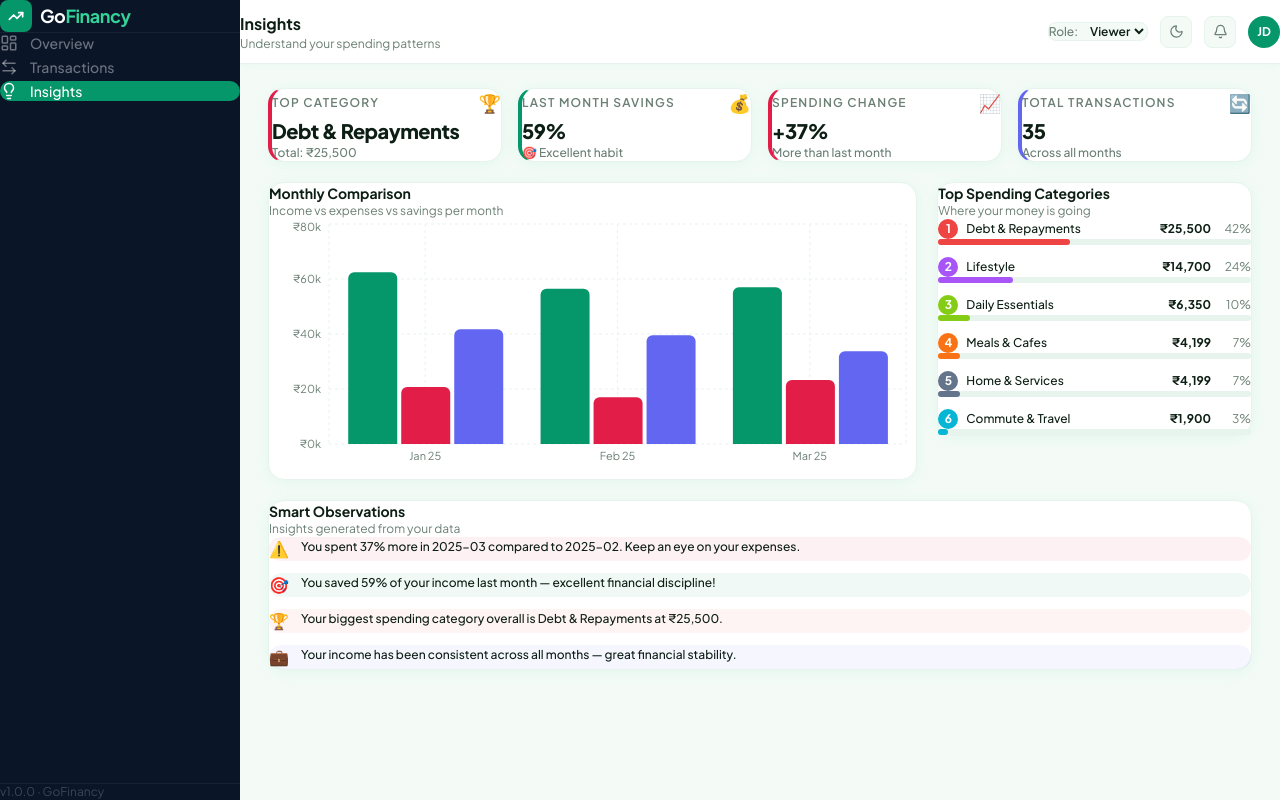
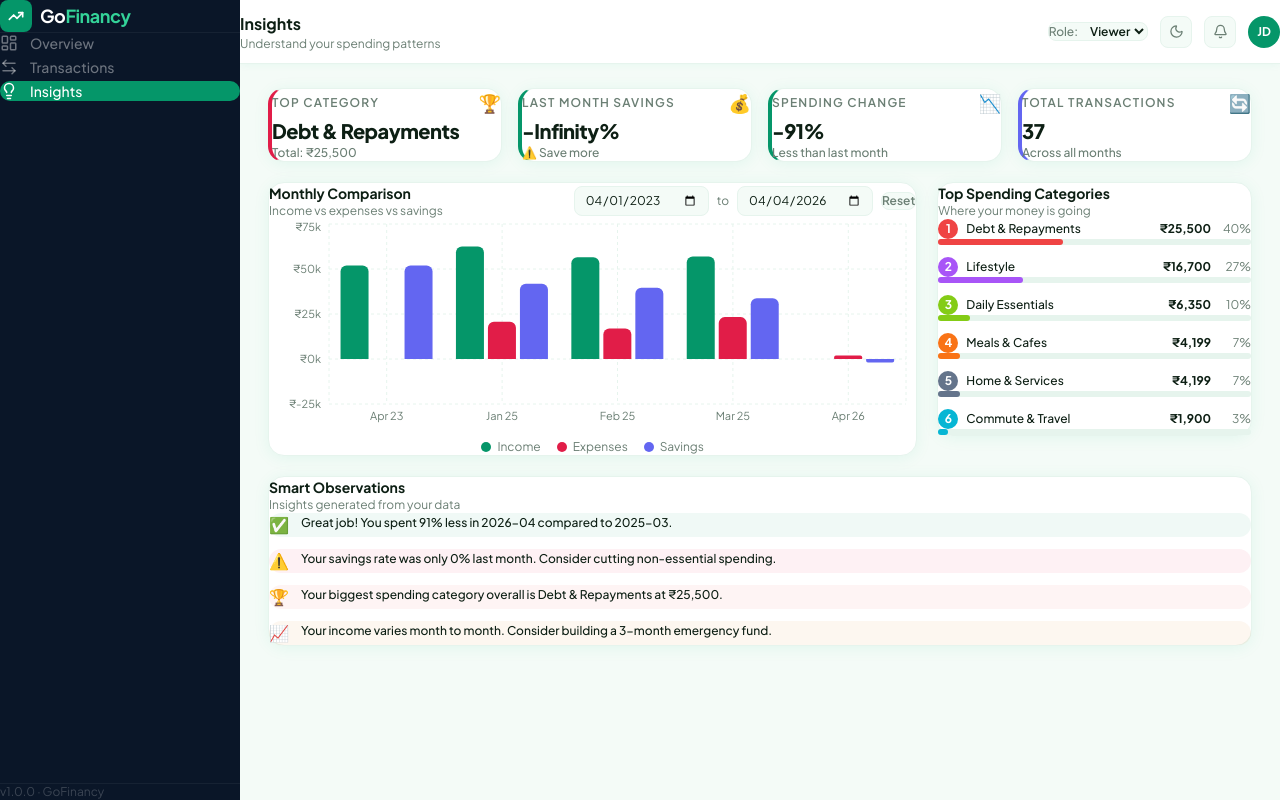
Before and after one commit to jaya6400/go-financy, a React (Vite) app: page /insights in a window 1280 px wide. Built offline with nearby package versions, Linux system fonts and the light colour scheme.

Commit message:
feat: insights date range filter for monthly comparison chart, updated mock data with 2023 transaction

```diff
--- a/src/components/insights/MonthlyComparison.jsx
+++ b/src/components/insights/MonthlyComparison.jsx
@@ -1,13 +1,14 @@
-import { BarChart, Bar, XAxis, YAxis, CartesianGrid, Tooltip, ResponsiveContainer, Legend } from 'recharts';
+import { useState } from 'react';
+import { BarChart, Bar, XAxis, YAxis, CartesianGrid, Tooltip, ResponsiveContainer } from 'recharts';
 import { groupByMonth, formatCurrency } from '../../utils';
 import useFinanceStore from '../../store/useFinanceStore';
-import { format, parseISO } from 'date-fns';
+import { format, parseISO, isWithinInterval } from 'date-fns';
 
 const CustomTooltip = ({ active, payload, label }) => {
   if (active && payload && payload.length) {
     return (
-      <div className="rounded-xl px-3 py-2 text-xs shadow-lg" style={{ backgroundColor: '#0a1628', color: '#fff' }}>
-        <p className="font-semibold mb-1">{label}</p>
+      <div style={{ backgroundColor: '#0a1628', color: '#fff', padding: '8px 12px', borderRadius: '12px', fontSize: '12px' }}>
+        <p style={{ fontWeight: 600, marginBottom: 4 }}>{label}</p>
         {payload.map((entry) => (
           <p key={entry.name} style={{ color: entry.fill }}>
             {entry.name}: {formatCurrency(entry.value)}
@@ -21,8 +22,27 @@ const CustomTooltip = ({ active, payload, label }) => {
 
 export default function MonthlyComparison() {
   const transactions = useFinanceStore((s) => s.transactions);
-  const monthly = groupByMonth(transactions);
   const darkMode = useFinanceStore((s) => s.darkMode);
+
+  const allDates = transactions.map((t) => t.date).sort();
+  const minDate = allDates[0] || '2025-01-01';
+  const maxDate = allDates[allDates.length - 1] || new Date().toISOString().slice(0, 10);
+
+  const [fromDate, setFromDate] = useState(minDate);
+  const [toDate, setToDate] = useState(maxDate);
+
+  const filtered = transactions.filter((t) => {
+    try {
+      return isWithinInterval(parseISO(t.date), {
+        start: parseISO(fromDate),
+        end: parseISO(toDate),
+      });
+    } catch {
+      return true;
+    }
+  });
+
+  const monthly = groupByMonth(filtered);
 
   const data = monthly.map((m) => ({
     month: format(parseISO(`${m.month}-01`), 'MMM yy'),
@@ -30,6 +50,19 @@ export default function MonthlyComparison() {
     Expenses: m.expenses,
     Savings: m.income - m.expenses,
   }));
+
+  const gridColor = darkMode ? '#21262d' : '#e6f4ed';
+  const axisColor = darkMode ? '#7d8590' : '#6b7f74';
+
+  const inputStyle = {
+    backgroundColor: 'var(--bg-page)',
+    border: '1px solid var(--border-card)',
+    color: 'var(--text-primary)',
+    borderRadius: '8px',
+    padding: '5px 10px',
+    fontSize: '12px',
+    outline: 'none',
+  };
 
   return (
     <div
@@ -40,22 +73,68 @@ export default function MonthlyComparison() {
         boxShadow: 'var(--shadow-card)',
       }}
     >
-      <div className="mb-4">
+      {/* Header */}
+      <div className="flex flex-wrap items-center justify-between gap-3 mb-4">
+        <div>
           <h2 className="text-sm font-bold" style={{ color: 'var(--text-primary)' }}>Monthly Comparison</h2>
-        <p className="text-xs mt-0.5" style={{ color: 'var(--text-muted)' }}>Income vs expenses vs savings per month</p>
+          <p className="text-xs mt-0.5" style={{ color: 'var(--text-muted)' }}>Income vs expenses vs savings</p>
         </div>
 
-      <ResponsiveContainer width="100%" height={260}>
+        {/* Date range */}
+        <div className="flex items-center gap-2">
+          <input
+            type="date"
+            value={fromDate}
+            onChange={(e) => setFromDate(e.target.value)}
+            style={inputStyle}
+          />
+          <span className="text-xs" style={{ color: 'var(--text-muted)' }}>to</span>
+          <input
+            type="date"
+            value={toDate}
+            onChange={(e) => setToDate(e.target.value)}
+            style={inputStyle}
+          />
+          <button
+            onClick={() => { setFromDate(minDate); setToDate(maxDate); }}
+            className="text-xs font-semibold px-2.5 py-1.5 rounded-lg"
+            style={{ backgroundColor: 'var(--bg-page)', border: '1px solid var(--border-card)', color: 'var(--text-muted)' }}
+          >
+            Reset
+          </button>
+        </div>
+      </div>
+
+      {data.length === 0 ? (
+        <div className="flex items-center justify-center h-40">
+          <p className="text-sm" style={{ color: 'var(--text-muted)' }}>No data for selected range</p>
+        </div>
+      ) : (
+        <ResponsiveContainer width="100%" height={220}>
           <BarChart data={data} margin={{ top: 5, right: 10, left: 0, bottom: 5 }} barGap={4}>
-          <CartesianGrid strokeDasharray="3 3" stroke={darkMode ? '#21262d' : '#e6f4ed'} />
-          <XAxis dataKey="month" tick={{ fontSize: 11, fill: darkMode ? '#7d8590' : '#6b7f74' }} axisLine={false} tickLine={false} />
-          <YAxis tick={{ fontSize: 11, fill: darkMode ? '#7d8590' : '#6b7f74' }} axisLine={false} tickLine={false} tickFormatter={(v) => `₹${(v / 1000).toFixed(0)}k`} />
+            <CartesianGrid strokeDasharray="3 3" stroke={gridColor} />
+            <XAxis dataKey="month" tick={{ fontSize: 11, fill: axisColor }} axisLine={false} tickLine={false} />
+            <YAxis tick={{ fontSize: 11, fill: axisColor }} axisLine={false} tickLine={false} tickFormatter={(v) => `₹${(v / 1000).toFixed(0)}k`} />
             <Tooltip content={<CustomTooltip />} />
             <Bar dataKey="Income" fill="#059669" radius={[6, 6, 0, 0]} />
             <Bar dataKey="Expenses" fill="#e11d48" radius={[6, 6, 0, 0]} />
             <Bar dataKey="Savings" fill="#6366f1" radius={[6, 6, 0, 0]} />
           </BarChart>
         </ResponsiveContainer>
+      )}
+
+      <div className="flex items-center gap-4 mt-3 justify-center">
+        {[
+          { label: 'Income', color: '#059669' },
+          { label: 'Expenses', color: '#e11d48' },
+          { label: 'Savings', color: '#6366f1' },
+        ].map(({ label, color }) => (
+          <div key={label} className="flex items-center gap-1.5">
+            <span className="w-2.5 h-2.5 rounded-full" style={{ backgroundColor: color }} />
+            <span className="text-xs" style={{ color: 'var(--text-muted)' }}>{label}</span>
+          </div>
+        ))}
+      </div>
     </div>
   );
 }
--- a/src/data/transactions.js
+++ b/src/data/transactions.js
@@ -403,4 +403,24 @@ export const mockTransactions = [
     paymentMode: PAYMENT_MODES.CARD,
     merchant: "IRCTC",
   }),
+  createTransaction({
+    id: "txn_036",
+    date: "2023-04-01",
+    amount: 52000,
+    type: "credit",
+    category: CATEGORIES.SALARY,
+    description: "April Salary",
+    paymentMode: PAYMENT_MODES.NETBANKING,
+    merchant: "Agoda Private Limited",
+  }),
+   createTransaction({
+    id: "txn_037",
+    date: "2026-04-04",
+    amount: 2000,
+    type: "debit",
+    category: CATEGORIES.SHOPPING,
+    description: "Shopping",
+    paymentMode: PAYMENT_MODES.NETBANKING,
+    merchant: "Ajio",
+  }),
 ];
```
Lines whose indentation alone changed are shown as unchanged.
